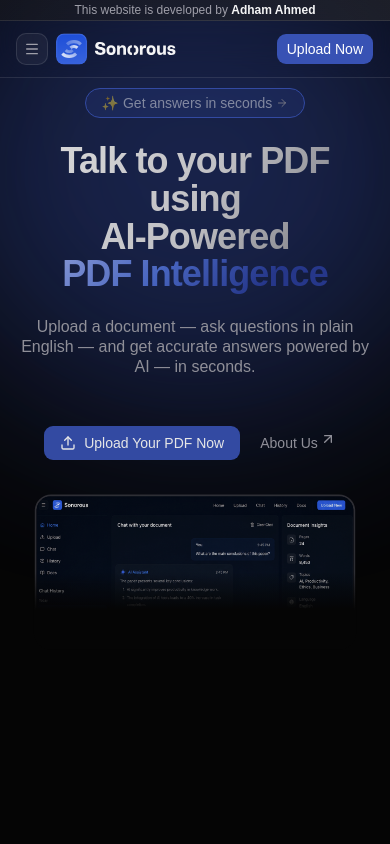
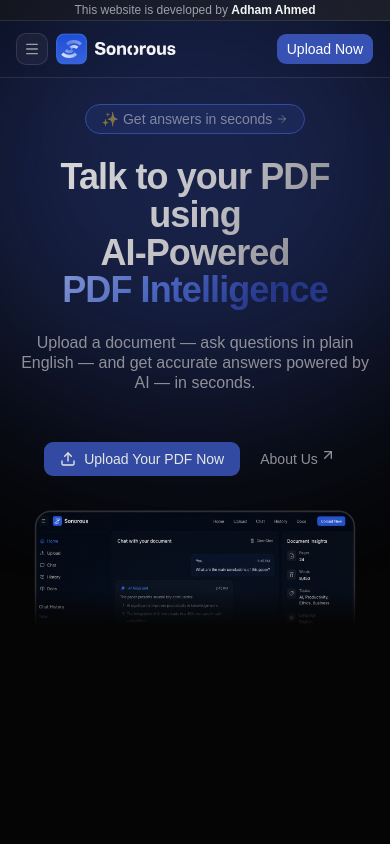
Before and after one commit to adhamahmed23A/Pdf-Analyzer-Mern-stack, a React (Vite) app: page / in a window 390 px wide. Shown: the top 844 px of the page. Built offline with nearby package versions, Linux system fonts and the light colour scheme.

Commit message:
Edit in the margin top of her section

```diff
--- a/src/routes/home/home.route.tsx
+++ b/src/routes/home/home.route.tsx
@@ -12,7 +12,7 @@
     <>
       <div className="w-full min-h-screen mb-12 flex flex-col gap-6 ">
         <HeroWrapper>
-          <section className="w-full flex justify-center items-center main-x-padding mt-22 lg:mt-32 ">
+          <section className="w-full flex justify-center items-center main-x-padding mt-26 lg:mt-32 ">
             <HeroSection />
           </section>
         </HeroWrapper>
```
